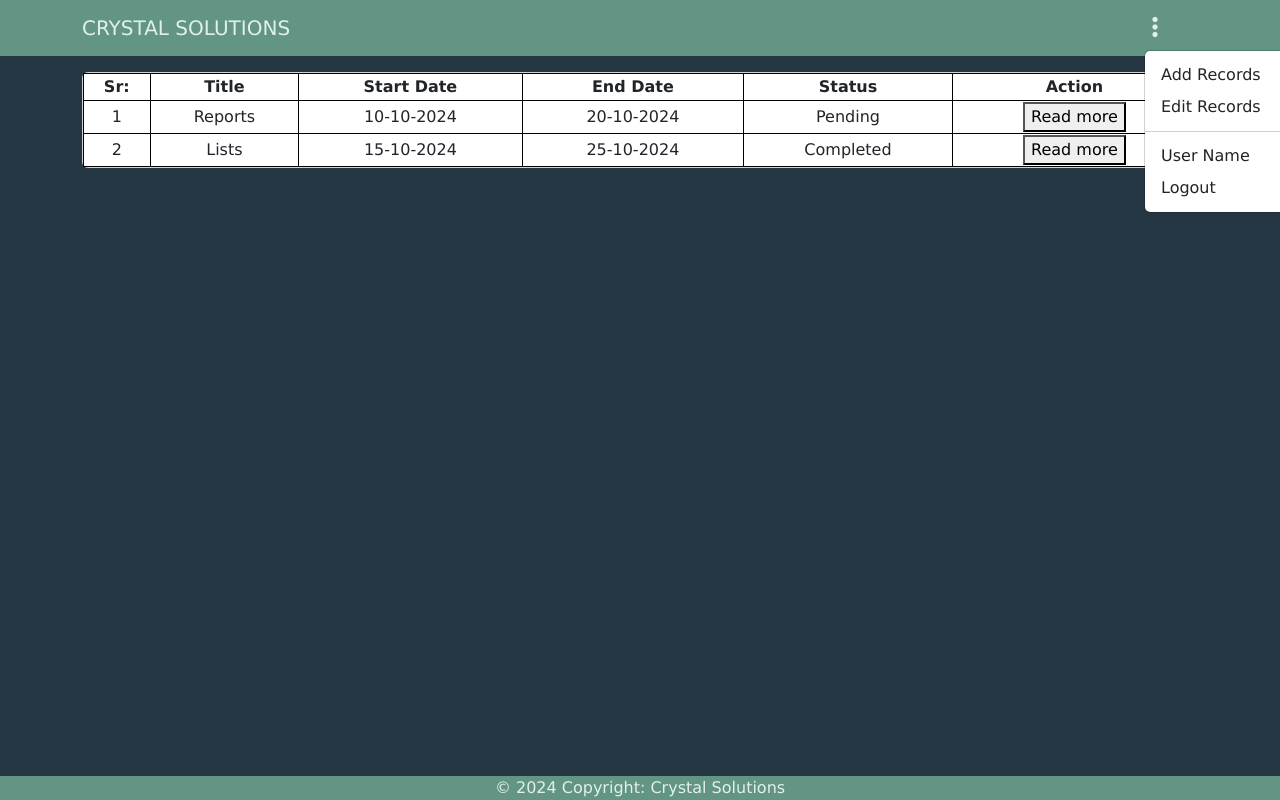
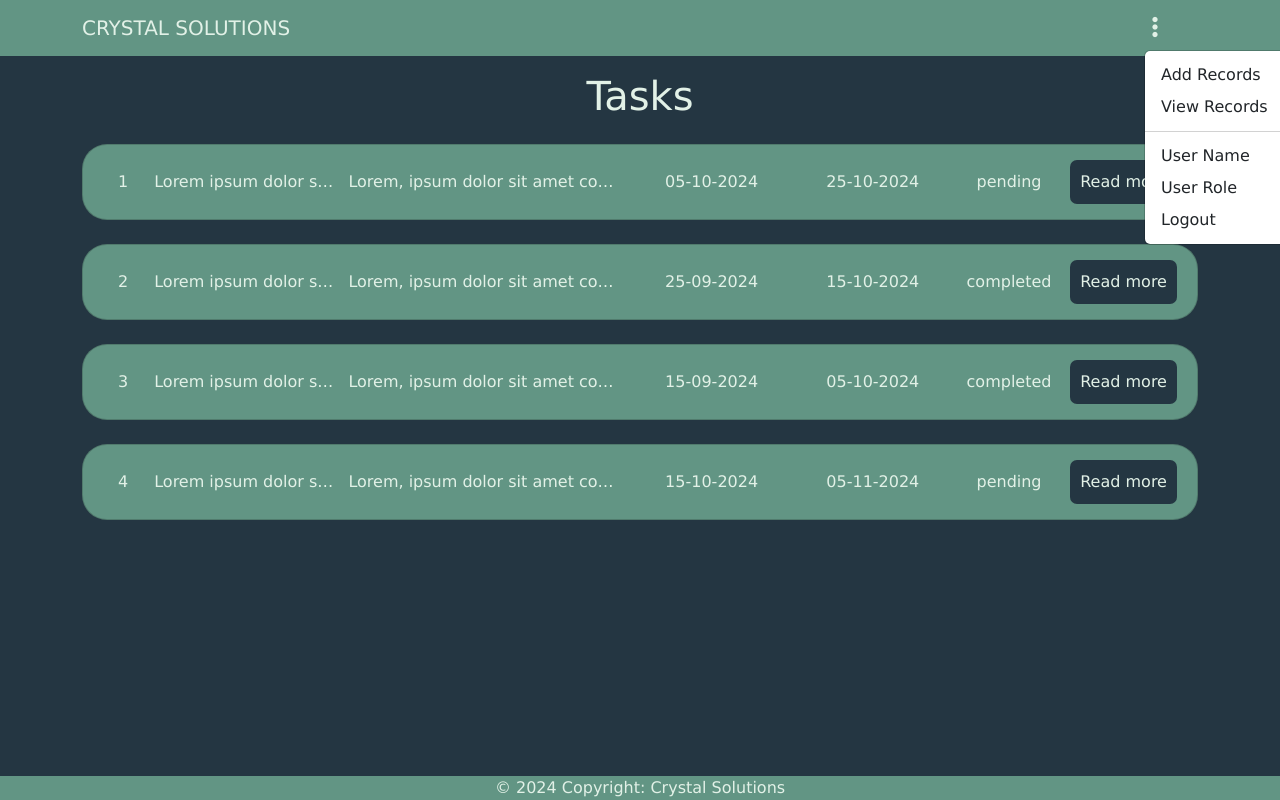
Before and after one commit to hamzayounas256/Task-Manager, a React (Create React App) app: page /alltasks in a window 1280 px wide. Both pictures are taken after a click on the button 1155 px from the left and 28 px from the top of the page. Shown: the top 800 px of the page. Built offline with nearby package versions, Linux system fonts and the light colour scheme.

Commit message:
update all components

```diff
--- a/src/App.css
+++ b/src/App.css
@@ -35,7 +35,10 @@ body {
 }
 
 h3 {
+	/* color: #243642; */
 	margin: 15px 0;
+	/* font-size: large; */
+	font-weight: bold;
 }
 
 h3:hover {
@@ -81,6 +84,37 @@ h3:hover {
 	align-items: center;
 }
 
+/* home page */
+
+.home {
+	display: flex;
+	flex-direction: column;
+	justify-content: center;
+	align-items: center;
+	height: 90vh;
+}
+
+.homebtn {
+	display: flex;
+	flex-direction: row;
+}
+
+.homebtn button {
+	height: 50px;
+	width: 200px;
+	font-size: 20px;
+	border-radius: 15px;
+	background-color: #629584;
+	color: #e2f1e7;
+	margin: 15px 1rem;
+	border: none;
+}
+
+.homebtn button:hover {
+	background-color: #e2f1e7;
+	color: #243642;
+}
+
 /* Add user */
 
 .adduser {
@@ -119,10 +153,23 @@ h3:hover {
 	color: #243642;
 }
 
-@media only screen and (max-width: 780px) {
+@media only screen and (max-width: 820px) {
 	.dates {
 		display: flex;
 		flex-direction: column;
+	}
+	.alltaskscard {
+		display: flex;
+		flex-direction: column !important;
+		align-items: center;
+		/* justify-content: center; */
+		/* height: 100%; */
+	}
+}
+
+@media only screen and (max-width: 1020px) {
+	.alltasksupcard {
+		display: none !important;
 	}
 }
 
@@ -136,16 +183,59 @@ h3:hover {
 }
 
 /* All Tasks */
-.alltaskCard {
+.alltasksupcard {
+	background-color: #629584;
+	color: #e2f1e7;
 	display: flex;
 	flex-direction: row;
+	align-items: center;
 	justify-content: space-between;
+	padding: 25px 20px;
+	font-size: 16px;
+	border-radius: 25px;
+	/* height: 50px; */
+}
+.alltaskscard {
+	background-color: #629584;
+	color: #e2f1e7;
+	display: flex;
+	flex-direction: row;
+	align-items: center;
+	justify-content: space-between;
+	padding: 15px 20px;
+	font-size: 16px;
+	border-radius: 25px;
 	/* height: 50px; */
 }
 
-table,
-th,
-td {
-	border: 1px solid black;
-	border-collapse: collapse;
+.alltaskscard span:nth-child(3) {
+	display: inline-block;
+	width: 280px;
+	padding: 0 3px;
+	white-space: nowrap;
+	overflow: hidden !important;
+	text-overflow: ellipsis;
 }
+.alltaskscard span:nth-child(2) {
+	display: inline-block;
+	width: 180px;
+	white-space: nowrap;
+	overflow: hidden !important;
+	text-overflow: ellipsis;
+}
+
+.alltaskscard span button {
+	background-color: #243642;
+	color: #e2f1e7;
+	/* display: flex; */
+	/* justify-content: end; */
+	/* margin-top: 15px; */
+	padding: 10px 10px;
+	border: none;
+	border-radius: 7px;
+}
+
+.alltaskscard span button:hover {
+	background-color: #e2f1e7;
+	color: #243642;
+}
--- a/src/App.js
+++ b/src/App.js
@@ -9,6 +9,7 @@ import Home from "./Pages/Home";
 import Register from "./Pages/Register";
 import AddTask from "./Components/AddTask";
 import AllTasks from "./Components/AllTasks";
+import TaskDetail from "./Components/TaskDetail";
 
 const router = createBrowserRouter([
 	{
@@ -26,6 +27,7 @@ const router = createBrowserRouter([
 			{ path: "/", element: <Home /> },
 			{ path: "/addtask", element: <AddTask /> },
 			{ path: "/alltasks", element: <AllTasks /> },
+			{ path: "/taskdetail", element: <TaskDetail /> },
 		],
 	},
 ]);
--- a/src/Components/AllTasks.jsx
+++ b/src/Components/AllTasks.jsx
@@ -1,45 +1,70 @@
 import React from "react";
-import { Button, Card } from "react-bootstrap";
+import { Card } from "react-bootstrap";
+import { Link } from "react-router-dom";
+
+const posts = [
+	{
+		id: 1,
+		title: "Lorem ipsum dolor sit amet consectetur adipisicing elit",
+		desc: "Lorem, ipsum dolor sit amet consectetur adipisicing elit. A possimus excepturi aliquid nihil cumque ipsam facere aperiam at! Ea dolorem ratione sit debitis deserunt repellendus numquam ab vel perspiciatis corporis!",
+		startDate: "05-10-2024",
+		endDate: "25-10-2024",
+		status: "pending",
+	},
+	{
+		id: 2,
+		title: "Lorem ipsum dolor sit amet consectetur adipisicing elit",
+		desc: "Lorem, ipsum dolor sit amet consectetur adipisicing elit. A possimus excepturi aliquid nihil cumque ipsam facere aperiam at! Ea dolorem ratione sit debitis deserunt repellendus numquam ab vel perspiciatis corporis!",
+		startDate: "25-09-2024",
+		endDate: "15-10-2024",
+		status: "completed",
+	},
+	{
+		id: 3,
+		title: "Lorem ipsum dolor sit amet consectetur adipisicing elit",
+		desc: "Lorem, ipsum dolor sit amet consectetur adipisicing elit. A possimus excepturi aliquid nihil cumque ipsam facere aperiam at! Ea dolorem ratione sit debitis deserunt repellendus numquam ab vel perspiciatis corporis!",
+		startDate: "15-09-2024",
+		endDate: "05-10-2024",
+		status: "completed",
+	},
+	{
+		id: 4,
+		title: "Lorem ipsum dolor sit amet consectetur adipisicing elit",
+		desc: "Lorem, ipsum dolor sit amet consectetur adipisicing elit. A possimus excepturi aliquid nihil cumque ipsam facere aperiam at! Ea dolorem ratione sit debitis deserunt repellendus numquam ab vel perspiciatis corporis!",
+		startDate: "15-10-2024",
+		endDate: "05-11-2024",
+		status: "pending",
+	},
+];
 
 export default function AllTasks() {
 	return (
 		<div className="container text-center">
-			<Card className="my-3 alltaskCard">
-				<table className="w-100">
-					<thead>
-						<tr>
-							<th>Sr: </th>
-							<th>Title</th>
-							<th>Start Date</th>
-							<th>End Date</th>
-							<th>Status</th>
-							<th>Action</th>
-						</tr>
-					</thead>
-					<tbody>
-						<tr>
-							<td>1</td>
-							<td>Reports</td>
-							<td>10-10-2024</td>
-							<td>20-10-2024</td>
-							<td>Pending</td>
-							<td>
-								<button>Read more</button>
-							</td>
-						</tr>
-						<tr>
-							<td>2</td>
-							<td>Lists</td>
-							<td>15-10-2024</td>
-							<td>25-10-2024</td>
-							<td>Completed</td>
-							<td>
-								<button>Read more</button>
-							</td>
-						</tr>
-					</tbody>
-				</table>
-			</Card>
+			<h1 className="my-3">Tasks</h1>
+			{/* <Card className="my-4 alltasksupcard">
+				<span style={{ width: "40px" }}>Sr#</span>
+				<span>Title</span>
+				<span>Description</span>
+				<span style={{ width: "150px" }}>Start Date</span>
+				<span style={{ width: "150px" }}>Due Date</span>
+				<span style={{ width: "100px" }}>Status</span>
+				<span>Action</span>
+			</Card> */}
+			{posts.map((post) => (
+				<Card className="my-4 alltaskscard">
+					<span style={{ width: "40px" }}>{post.id}</span>
+					<span>{post.title}</span>
+					<span>{post.desc}</span>
+					<span style={{ width: "150px" }}>{post.startDate}</span>
+					<span style={{ width: "150px" }}>{post.endDate}</span>
+					<span style={{ width: "100px" }}>{post.status}</span>
+					<span>
+						<button>
+							<Link to="/taskdetail">Read more</Link>
+						</button>
+					</span>
+				</Card>
+			))}
 		</div>
 	);
 }
--- a/src/Components/Header.jsx
+++ b/src/Components/Header.jsx
@@ -1,5 +1,6 @@
 import React from "react";
 import { Container, Nav, Navbar, NavDropdown } from "react-bootstrap";
+import { Link } from "react-router-dom";
 
 export default function Header() {
 	return (
@@ -10,7 +11,7 @@ export default function Header() {
 				</Navbar.Brand>
 				{/* <Navbar.Toggle aria-controls="basic-navbar-nav" /> */}
 				{/* <Navbar.Collapse id="basic-navbar-nav"> */}
-				<Nav className="">
+				<Nav className="navi">
 					{/* <Nav.Link href="#home">Home</Nav.Link>
 						<Nav.Link href="#link">Link</Nav.Link> */}
 					<NavDropdown
@@ -20,12 +21,19 @@ export default function Header() {
 							marginRight: "2rem",
 						}}
 					>
-						<NavDropdown.Item href="#action/3.1">Add Records</NavDropdown.Item>
-						<NavDropdown.Item href="#action/3.2">Edit Records</NavDropdown.Item>
+						<NavDropdown.Item>
+							<Link to="/addtask">Add Records</Link>
+						</NavDropdown.Item>
+						<NavDropdown.Item>
+							<Link to="/alltasks">View Records</Link>
+						</NavDropdown.Item>
 						{/* <NavDropdown.Item href="#action/3.3">Something</NavDropdown.Item> */}
 						<NavDropdown.Divider />
 						<NavDropdown.Item>User Name</NavDropdown.Item>
-						<NavDropdown.Item>Logout</NavDropdown.Item>
+						<NavDropdown.Item>User Role</NavDropdown.Item>
+						<NavDropdown.Item>
+							<Link to="/login">Logout</Link>
+						</NavDropdown.Item>
 					</NavDropdown>
 				</Nav>
 				{/* </Navbar.Collapse> */}
--- /dev/null
+++ b/src/Components/TaskDetail.jsx
@@ -0,0 +1,5 @@
+import React from "react";
+
+export default function TaskDetail() {
+	return <div>Here I can show you the tasks details</div>;
+}
--- a/src/Pages/Home.jsx
+++ b/src/Pages/Home.jsx
@@ -1,9 +1,20 @@
 import React from "react";
+import { Link } from "react-router-dom";
 
 export default function Home() {
 	return (
-		<div>
-			<h1>Home Page</h1>
+		<div className="home">
+			<div>
+				<h1>WELCOME TO TASK MANAGER</h1>
+			</div>
+			<div className="homebtn">
+				<button>
+					<Link to="/addtask">Add New Task</Link>
+				</button>
+				<button>
+					<Link to="/alltasks">View All Tasks</Link>
+				</button>
+			</div>
 		</div>
 	);
 }
--- a/src/Pages/Login.jsx
+++ b/src/Pages/Login.jsx
@@ -32,9 +32,8 @@ export default function Login() {
 					<div className="loginSubmit">
 						<Button type="submit">Login</Button>
 					</div>
-					{/* //jkh */}
 				</form>
-				<div className="text-center">
+				<div className="text-center mb-3">
 					Don't have an account? <Link to="/register">Register here</Link>
 				</div>
 			</Card>
--- a/src/Pages/Register.jsx
+++ b/src/Pages/Register.jsx
@@ -41,7 +41,7 @@ export default function Register() {
 						<Button type="submit">Register</Button>
 					</div>
 				</form>
-				<div className="text-center">
+				<div className="text-center mb-3">
 					Already have an account? <Link to="/login">Login here</Link>
 				</div>
 			</Card>
```
